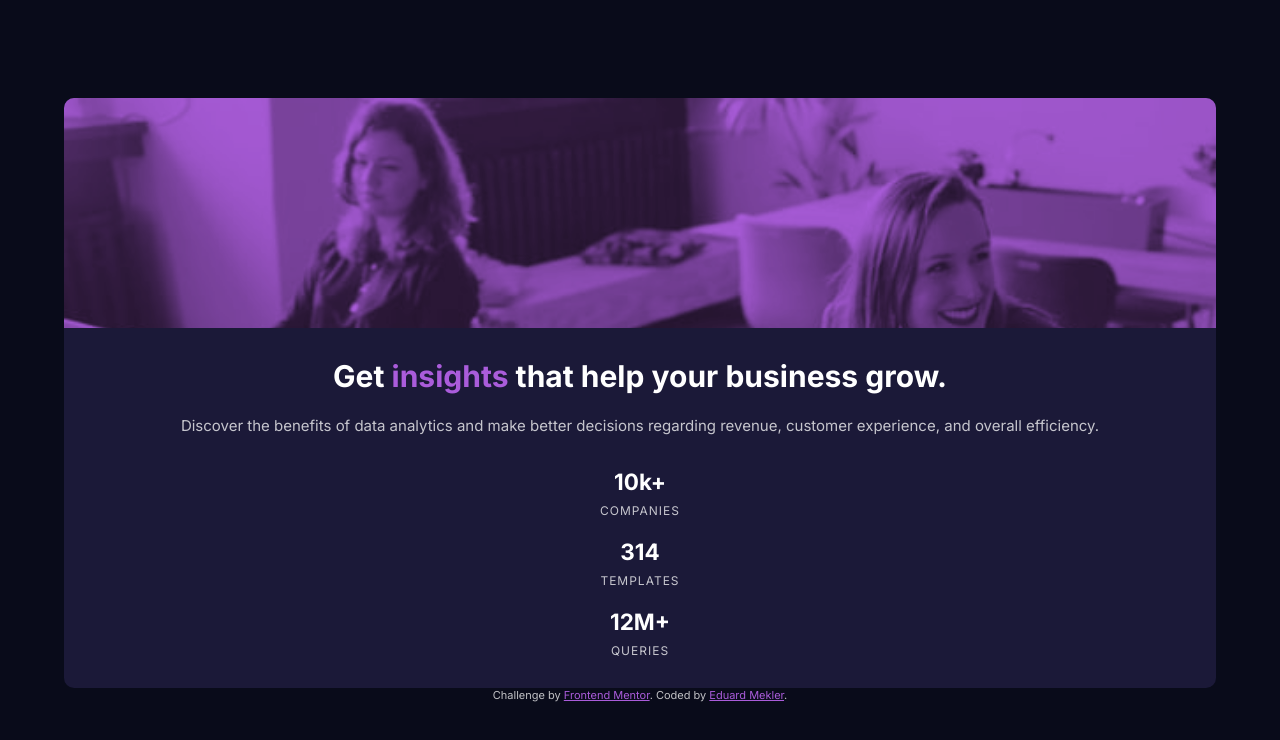
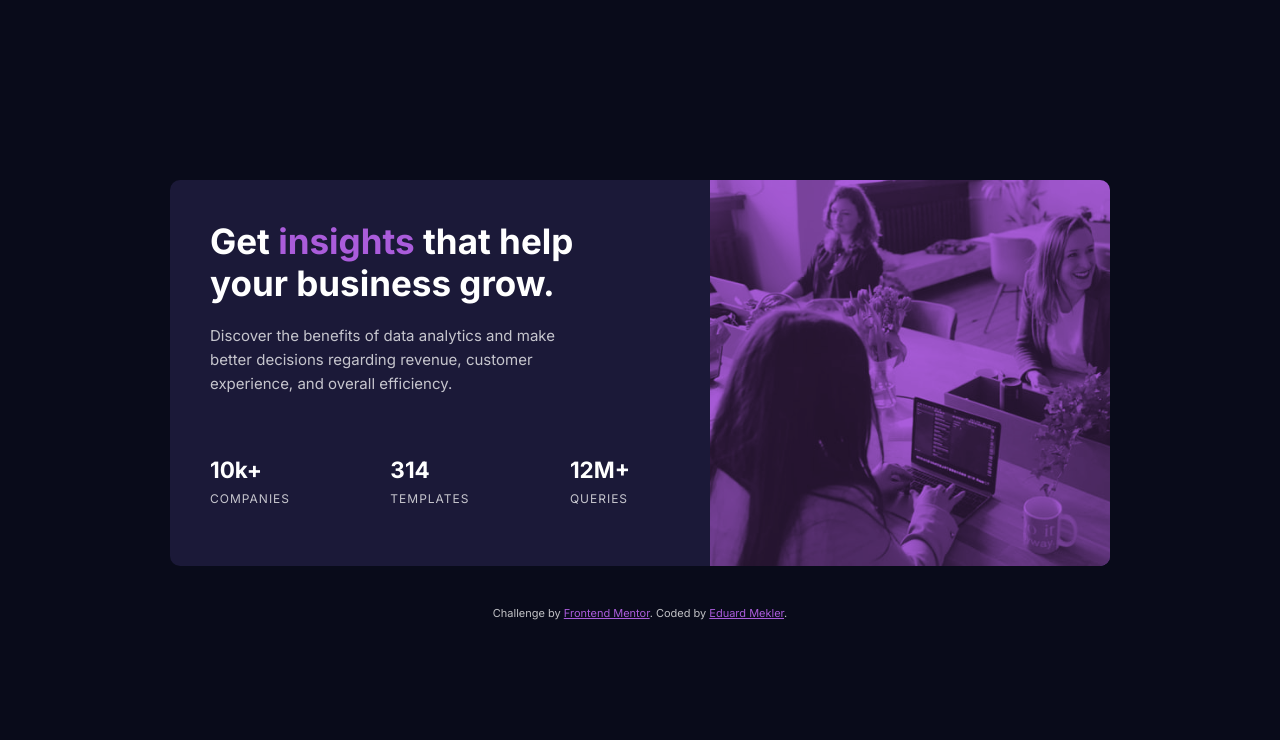
Before and after one commit to emekler0729/fem-stats-preview-card-components, a website: page index.html in a window 1280 px wide. Drawn offline with Linux system fonts and the light colour scheme.

Commit message:
implemented desktop responsive layout

```diff
--- a/index.html
+++ b/index.html
@@ -18,7 +18,7 @@
     </head>
 
     <body>
-        <div class="card">
+        <main class="card">
             <div class="card__header">
                 <div class="card__img-bg-blend">
                     <div class="card__img"></div>
@@ -47,7 +47,7 @@
                     </dl>
                 </div>
             </div>
-        </div>
+        </main>
 
         <footer class="attribution">
             Challenge by <a href="https://www.frontendmentor.io?ref=challenge" target="_blank">Frontend Mentor</a>.
--- a/sass/style.scss
+++ b/sass/style.scss
@@ -37,15 +37,27 @@ body {
 .card {
     background: $color-background-card;
     width: max(320px, 90%);
+    max-width: calc(500px * 0.9);
     border-radius: 10px;
     overflow: hidden;
-    &__header {
+    margin: 8rem 0 4rem 0;
+
+    @media only screen and (min-width: 980px) {
+        display: flex;
+        flex-direction: row-reverse;
+        max-width: 940px;
+        justify-content: space-between;
     }
 
     &__img-bg-blend {
         background-color: $color-accent;
         height: 23rem;
         width: auto;
+
+        @media only screen and (min-width: 980px) {
+            height: 100%;
+            width: 40rem;
+        }
     }
 
     &__img {
@@ -56,28 +68,63 @@ body {
         opacity: 0.8;
         height: 100%;
         width: auto;
+
+        @media only screen and (min-width: 980px) {
+            background-image: url(../images/image-header-desktop.jpg);
+        }
     }
 
     &__content {
-        padding: 3rem 2rem;
+        padding: 4rem 2rem;
         text-align: center;
+
+        @media only screen and (min-width: 980px) {
+            padding: 4rem;
+            text-align: left;
+            max-width: 50rem;
+        }
     }
 
     &__title {
         color: $color-white;
         font-family: $font-inter;
         margin-bottom: 2rem;
+
+        @media only screen and (min-width: 980px) {
+            font-size: 3.5rem;
+        }
     }
 
     &__text {
         color: $color-paragraph;
         font-family: $font-inter;
         line-height: 1.6;
-        padding: 0 1rem;
+        padding: 0 1.5rem;
         margin-bottom: 3rem;
+
+        @media only screen and (max-width: 360px) {
+            padding: 0 1.2rem;
+        }
+
+        @media only screen and (min-width: 980px) {
+            padding: 0;
+            padding-right: 4rem;
+            margin-bottom: 6rem;
+        }
     }
 
     &__stats {
+        display: flex;
+        flex-direction: column;
+
+        @media only screen and (min-width: 425px) {
+            flex-direction: row;
+            justify-content: space-around;
+        }
+
+        @media only screen and (min-width: 980px) {
+            justify-content: space-between;
+        }
     }
 }
 
@@ -112,6 +159,7 @@ body {
     font-size: 11px;
     text-align: center;
     color: $color-paragraph;
+    margin-bottom: 8rem;
 
     a {
         color: $color-accent;
```
Also changed, not shown: css/style.css.
